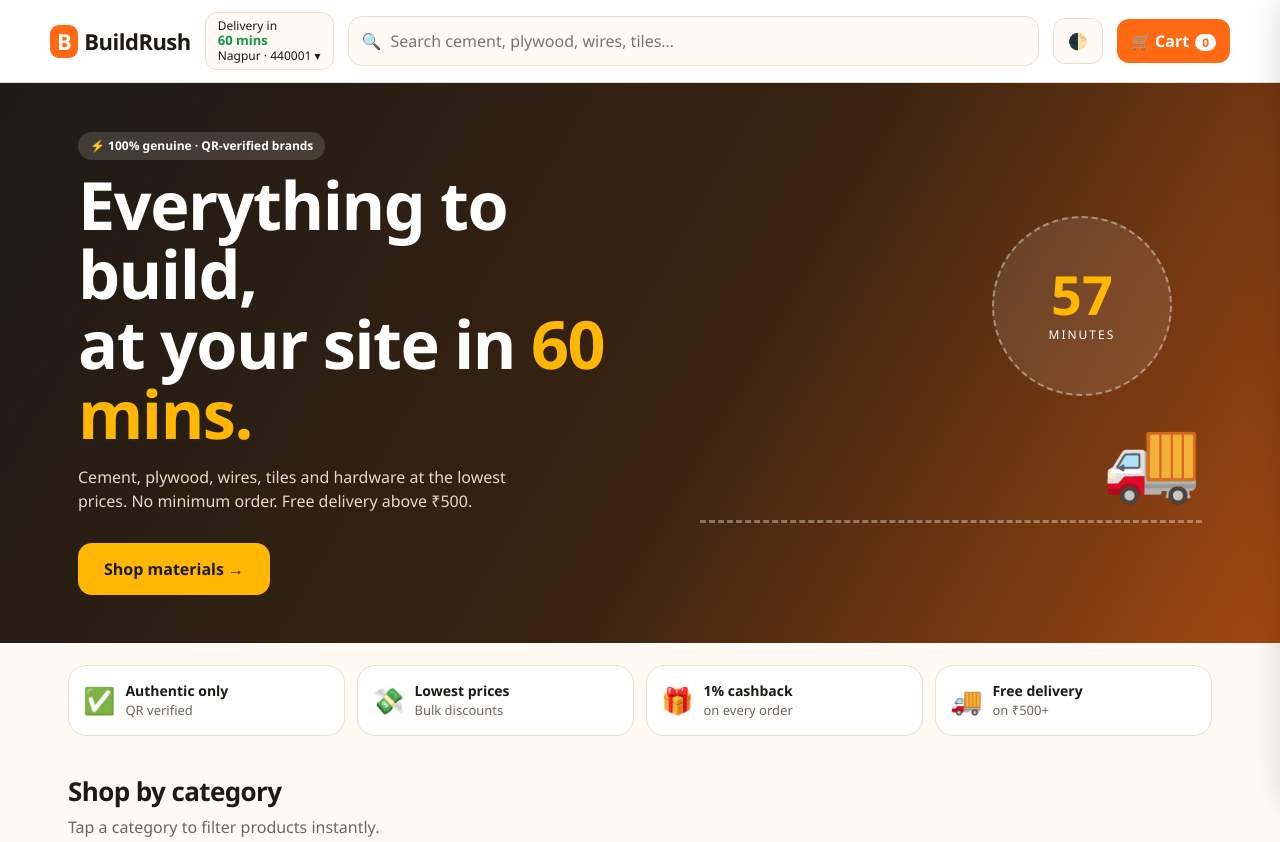
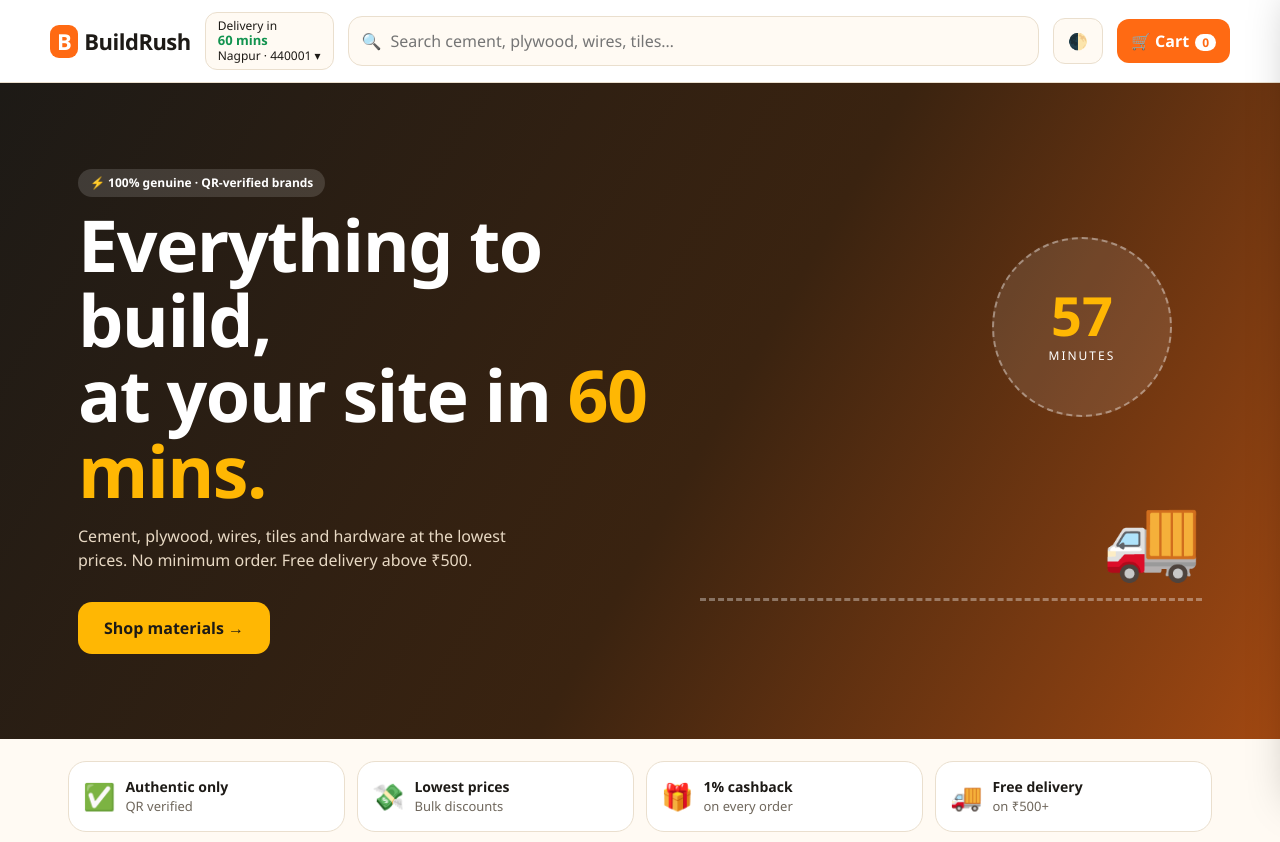
Before and after one commit to AshishKanojiya011/Building-Supplies-Website, a plain HTML site: page index.html in a window 1280 px wide. Shown: the top 842 px of the page. Drawn offline with Linux system fonts and the light colour scheme.

Commit message:
Update index.html

```diff
--- a/index.html
+++ b/index.html
@@ -27,14 +27,14 @@ body::before{content:"";position:fixed;inset:0 0 auto;height:env(safe-area-inset
 .cartb{background:var(--brand);color:#fff;border:0}
 .cartb em{font-style:normal;background:#fff;color:var(--brand);border-radius:99px;padding:0 7px;margin-left:6px;font-size:12px}
 .pop{animation:pop .35s}@keyframes pop{50%{transform:scale(1.15)}}
-body{overflow-x:clip}.hero{margin:0 calc(50% - 50vw);border-radius:0;padding:48px max(18px,calc(50vw - 562px));min-height:min(560px,75vh);position:relative;overflow:hidden;color:#fff;background:linear-gradient(120deg,#1d1a16 0%,#3a2310 55%,#ff6a13 140%);display:grid;grid-template-columns:1.2fr 1fr;gap:20px;align-items:center}
-.hero h1{font-size:clamp(32px,5.2vw,68px);line-height:1.05;margin:10px 0;letter-spacing:-1.5px}
+body{overflow-x:clip}.hero{margin:0 calc(50% - 50vw);border-radius:0;padding:64px max(18px,calc(50vw - 562px));min-height:min(660px,82vh);position:relative;overflow:hidden;color:#fff;background:linear-gradient(120deg,#1d1a16 0%,#3a2310 55%,#ff6a13 140%);display:grid;grid-template-columns:1.2fr 1fr;gap:20px;align-items:center}
+.hero h1{font-size:clamp(32px,5.6vw,74px);line-height:1.05;margin:10px 0;letter-spacing:-1.5px}
 .hero h1 u{text-decoration:none;color:var(--brand2)}
 .hero p{color:#e8d9c4;max-width:460px}
 .chip{display:inline-block;background:rgba(255,255,255,.14);padding:5px 12px;border-radius:99px;font-size:12px;font-weight:600}
 .cta{margin-top:14px;display:inline-block;background:var(--brand2);color:#1d1a16;font-weight:700;border:0;padding:14px 26px;border-radius:14px;text-decoration:none;transition:.2s}
 .cta:hover{transform:translateY(-3px);box-shadow:0 10px 24px rgba(255,183,3,.4)}
-.rider{position:relative;height:320px}
+.rider{position:relative;height:380px}
 .rider svg{position:absolute;width:100%;height:100%}
 .clock{position:absolute;right:6%;top:4%;width:180px;height:180px;border-radius:50%;background:rgba(255,255,255,.1);border:2px dashed rgba(255,255,255,.4);display:grid;place-items:center;text-align:center;animation:spin 0s}
 .clock b{font-size:54px;line-height:1;display:block;color:var(--brand2)}.clock small{font-size:12px;letter-spacing:2px}
```
